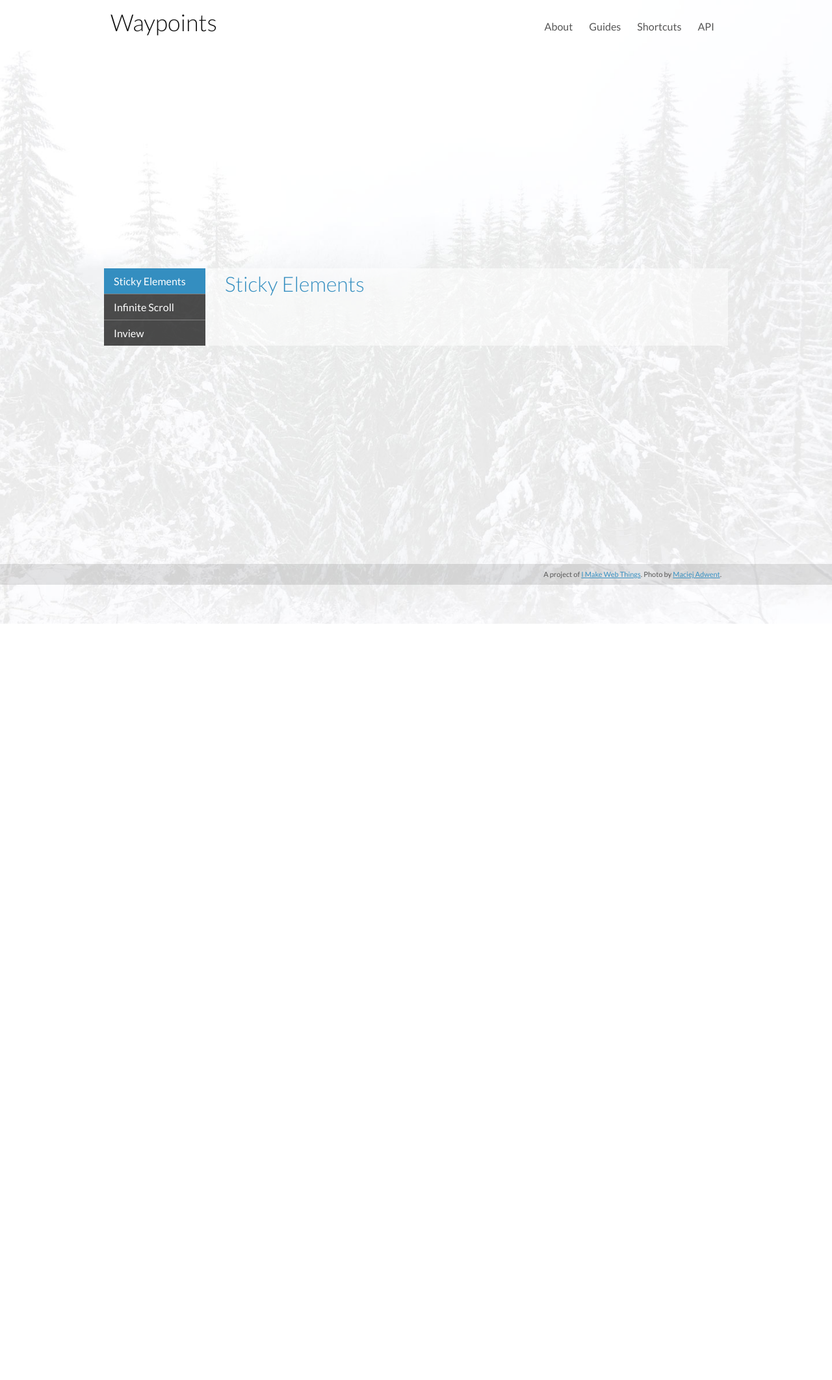
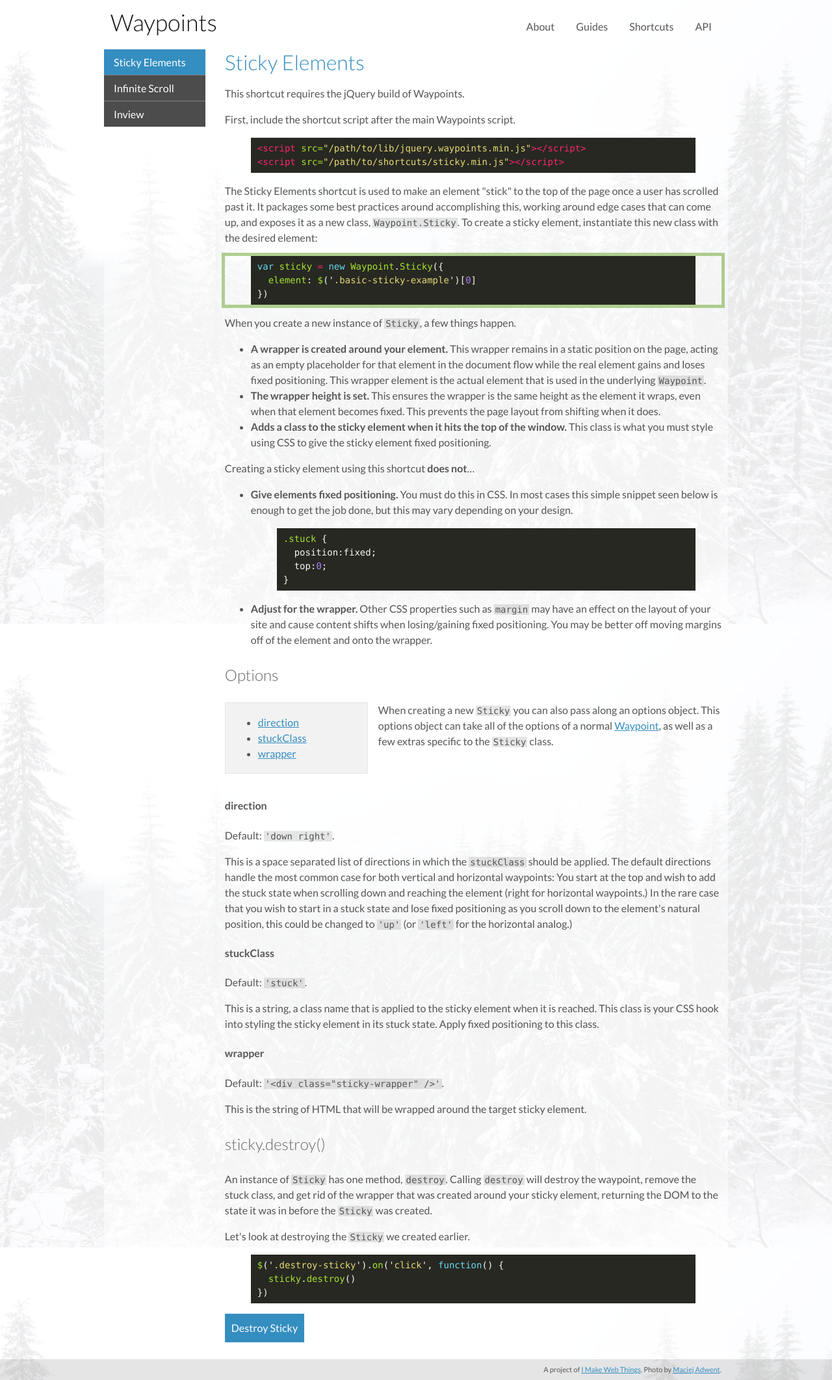
Before and after one commit to imakewebthings/waypoints, a Jekyll site: the page built from shortcuts/sticky-elements/index.html, in a window 1280 px wide. Shown: the whole page at 65% size. Built offline with Jekyll 4.4.1, drawn with Linux system fonts in a browser that asks for light colours; nearby versions of some CDN libraries; before the commit the page ends 900 px from its top, so only the background shows below that.

Commit message:
Sticky shortcut

```diff
--- a/_layouts/default.html
+++ b/_layouts/default.html
@@ -23,6 +23,7 @@
     <ul class="notifications"></ul>
     <script src="//code.jquery.com/jquery-1.11.1.min.js"></script>
     <script src="{{ site.url }}/js/jquery.waypoints.min.js"></script>
+    <script src="{{ site.url }}/js/sticky.min.js"></script>
     <script src="{{ site.url }}/js/scripts.js"></script>
   </body>
 </html>
--- a/_scss/_article.scss
+++ b/_scss/_article.scss
@@ -11,6 +11,10 @@ article {
   pre > code {
     background:transparent;
     font-size:1em;
+  }
+
+  h2 {
+    line-height:1.25;
   }
 
   h3 {
--- a/_scss/styles.scss
+++ b/_scss/styles.scss
@@ -10,3 +10,4 @@
 @import 'notifications';
 @import 'article';
 @import 'api';
+@import 'shortcuts';
--- a/css/styles.css
+++ b/css/styles.css
@@ -409,7 +409,8 @@ header {
     header h1 a, header h1 a:hover, header h1 a:focus {
       color: #111; }
   header nav {
-    display: inline-block; }
+    display: inline-block;
+    font-size: 14px; }
     header nav ul {
       padding: 0 0 8px 0;
       margin: 0; }
@@ -418,7 +419,7 @@ header {
       padding: 0 3px; }
     header nav a {
       border-radius: 25px;
-      padding: 5px 8px;
+      padding: 5px 10px;
       color: #555; }
       header nav a:hover, header nav a:focus {
         background: rgba(0, 0, 0, 0.1);
@@ -437,12 +438,15 @@ header {
 @media (min-width: 660px) {
   header {
     padding-top: 8px; }
+    header nav {
+      float: right;
+      position: relative;
+      top: 18px;
+      font-size: 16px; }
+      header nav a {
+        padding: 5px 12px; }
   h1 {
-    float: left; }
-  nav {
-    float: right;
-    position: relative;
-    top: 18px; } }
+    float: left; } }
 
 .subsection-nav {
   margin: 0;
@@ -825,6 +829,8 @@ article {
   article pre > code {
     background: transparent;
     font-size: 1em; }
+  article h2 {
+    line-height: 1.25; }
   article h3 {
     color: #666;
     font-weight: 300;
@@ -1017,3 +1023,19 @@ article {
     float: left;
     margin: 0 1em 1em 0;
     min-width: 220px; } }
+
+.stuck {
+  position: fixed;
+  top: 0;
+  left: 0;
+  width: 100%;
+  padding-left: 10px;
+  padding-right: 10px; }
+
+@media (min-width: 660px) {
+  .stuck {
+    width: 767px;
+    left: auto;
+    right: auto;
+    padding-left: 0;
+    padding-right: 0; } }
--- a/js/scripts.js
+++ b/js/scripts.js
@@ -556,6 +556,21 @@
     })
   }
 
+  function stickyExample() {
+    var $stickyElement = $('.basic-sticky-example')
+    var sticky
+
+    if ($stickyElement.length) {
+      sticky = new Waypoint.Sticky({
+        element: $stickyElement[0],
+        wrapper: '<div class="sticky-wrapper waypoint" />'
+      })
+      $('button.destroy-sticky').on('click', function() {
+        sticky.destroy()
+      })
+    }
+  }
+
   function initApiExamples() {
     disableEnableExample()
     destroyExample()
@@ -578,6 +593,7 @@
     waypointClassExamples()
     contextClassExamples()
     groupClassExamples()
+    stickyExample()
   }
 
   $(function() {
--- a/shortcuts/sticky-elements/index.html
+++ b/shortcuts/sticky-elements/index.html
@@ -5,3 +5,89 @@ subsection: sticky-elements
 ---
 
 <h2>Sticky Elements</h2>
+
+<p class="notice">This shortcut requires the jQuery build of Waypoints.</p>
+
+<p>First, include the shortcut script after the main Waypoints script.</p>
+
+{% highlight html %}
+<script src="/path/to/lib/jquery.waypoints.min.js"></script>
+<script src="/path/to/shortcuts/sticky.min.js"></script>
+{% endhighlight %}
+
+<p>The Sticky Elements shortcut is used to make an element "stick" to the top of the page once a user has scrolled past it. It packages some best practices around accomplishing this, working around edge cases that can come up, and exposes it as a new class, <code>Waypoint.Sticky</code>. To create a sticky element, instantiate this new class with the desired element:</p>
+
+<div class="basic-sticky-example">
+{% highlight js %}
+var sticky = new Waypoint.Sticky({
+  element: $('.basic-sticky-example')[0]
+})
+{% endhighlight %}
+</div>
+
+<p>When you create a new instance of <code>Sticky</code>, a few things happen.</p>
+
+<ul>
+  <li><strong>A wrapper is created around your element.</strong> This wrapper remains in a static position on the page, acting as an empty placeholder for that element in the document flow while the real element gains and loses fixed positioning. This wrapper element is the actual element that is used in the underlying <code>Waypoint</code>.</li>
+  <li><strong>The wrapper height is set.</strong> This ensures the wrapper is the same height as the element it wraps, even when that element becomes fixed. This prevents the page layout from shifting when it does.</li>
+  <li><strong>Adds a class to the sticky element when it hits the top of the window.</strong> This class is what you must style using CSS to give the sticky element fixed positioning.</li>
+</ul>
+
+<p>Creating a sticky element using this shortcut <strong>does not</strong>&hellip;</p>
+
+<ul>
+  <li><strong>Give elements fixed positioning.</strong> You must do this in CSS. In most cases this simple snippet seen below is enough to get the job done, but this may vary depending on your design.
+{% highlight css %}
+.stuck {
+  position:fixed;
+  top:0;
+}
+{% endhighlight %}
+  </li>
+  <li><strong>Adjust for the wrapper.</strong> Other CSS properties such as <code>margin</code> may have an effect on the layout of your site and cause content shifts when losing/gaining fixed positioning. You may be better off moving margins off of the element and onto the wrapper.</li>
+</ul>
+
+<h3 id="options">Options</h3>
+
+<div class="properties-container">
+  <div class="reference properties">
+    <ul>
+      <li><a href="#direction-option">direction</a></li>
+      <li><a href="#stuck-class-option">stuckClass</a></li>
+      <li><a href="#wrapper-option">wrapper</a></li>
+    </ul>
+  </div>
+  <p>When creating a new <code>Sticky</code> you can also pass along an options object. This options object can take all of the options of a normal <a href="../../api/waypoint">Waypoint</a>, as well as a few extras specific to the <code>Sticky</code> class.</p>
+</div>
+
+<h4 id="direction-option">direction</h4>
+
+<p>Default: <code>'down right'</code>.</p>
+
+<p>This is a space separated list of directions in which the <code>stuckClass</code> should be applied. The default directions handle the most common case for both vertical and horizontal waypoints: You start at the top and wish to add the stuck state when scrolling down and reaching the element (right for horizontal waypoints.) In the rare case that you wish to start in a stuck state and lose fixed positioning as you scroll down to the element's natural position, this could be changed to <code>'up'</code> (or <code>'left'</code> for the horizontal analog.)</p>
+
+<h4 id="stuck-class-option">stuckClass</h4>
+
+<p>Default: <code>'stuck'</code>.</p>
+
+<p>This is a string, a class name that is applied to the sticky element when it is reached. This class is your CSS hook into styling the sticky element in its stuck state. Apply fixed positioning to this class.</p>
+
+<h4 id="wrapper-option">wrapper</h4>
+
+<p>Default: <code>'&lt;div class="sticky-wrapper" /&gt;'</code>.</p>
+
+<p>This is the string of HTML that will be wrapped around the target sticky element.</p>
+
+<h3 id="sticky-destroy">sticky.destroy()</h3>
+
+<p>An instance of <code>Sticky</code> has one method, <code>destroy</code>. Calling <code>destroy</code> will destroy the waypoint, remove the stuck class, and get rid of the wrapper that was created around your sticky element, returning the DOM to the state it was in before the <code>Sticky</code> was created.</p>
+
+<p>Let's look at destroying the <code>Sticky</code> we created earlier.</p>
+
+{% highlight js %}
+$('.destroy-sticky').on('click', function() {
+  sticky.destroy()
+})
+{% endhighlight %}
+
+<p><button class="destroy-sticky">Destroy Sticky</button></p>
```
Also changed, not shown: _scss/_header.scss (+13 -8 lines), _scss/_shortcuts.scss (added, +18 -0 lines), js/sticky.min.js (added).
